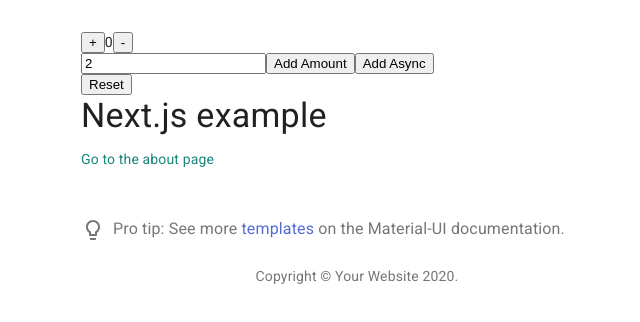
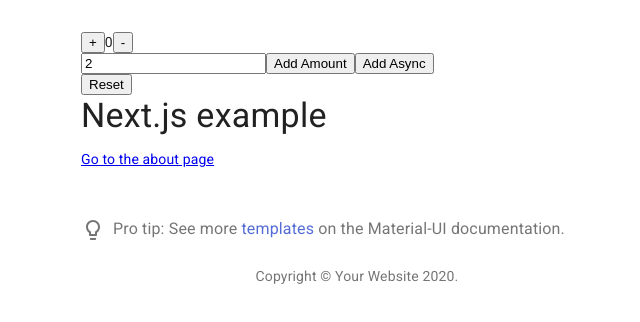
Before and after one commit to JakubKoralewski/lets-watch-it-together, a Next.js app: page / in a window 1280 px wide. Shown: the top 322 px of the page, without its empty margins (283-923 px from the left). Built offline with nearby package versions, Linux system fonts and the light colour scheme.

Commit message:
Add framer-motion. Wonky.
https://github.com/vercel/next.js/tree/canary/examples/with-framer-motion

```diff
--- a/package.json
+++ b/package.json
@@ -16,6 +16,7 @@
   "dependencies": {
     "@material-ui/core": "^4.11.2",
     "@reduxjs/toolkit": "^1.5.0",
+    "framer-motion": "^3.1.1",
     "next": "latest",
     "next-pwa": "^5.0.1",
     "react": "^16.13.1",
--- a/src/pages/_app.tsx
+++ b/src/pages/_app.tsx
@@ -3,12 +3,22 @@
 import Head from 'next/head'
 import { ThemeProvider } from '@material-ui/core/styles'
 import { Provider } from 'react-redux'
+import { AnimatePresence } from 'framer-motion'
+import { useRouter } from 'next/router'
 import CssBaseline from '@material-ui/core/CssBaseline'
 import theme from 'theme'
 import store from 'store'
+import { motion } from 'framer-motion'
 
-export default function MyApp(props) {
-	const { Component, pageProps } = props
+// https://github.com/vercel/next.js/blob/canary/examples/with-framer-motion/pages/_app.js
+function handleExitComplete() {
+	if (typeof window !== 'undefined') {
+		window.scrollTo({ top: 0 })
+	}
+}
+
+export default function MyApp({ Component, pageProps }) {
+	const router = useRouter()
 
 	React.useEffect(() => {
 		// Remove the server-side injected CSS.
@@ -27,13 +37,25 @@
 				/>
 			</Head>
 			<ThemeProvider theme={theme}>
-				{
-					/* CssBaseline kickstart an elegant, consistent,
-					 and simple baseline to build upon. */
-				}
+				{/* CssBaseline kickstart an elegant, consistent,
+					 and simple baseline to build upon. */}
 				<CssBaseline />
 				<Provider store={store}>
-					<Component {...pageProps} />
+					<AnimatePresence
+						exitBeforeEnter
+						onExitComplete={handleExitComplete}
+					>
+						<motion.div
+							key={router.route}
+							initial={{ opacity: 0 }}
+							animate={{ opacity: 1 }}
+							exit={{ opacity: 0 }}
+						>
+							<Component
+								{...pageProps}
+							/>
+						</motion.div>
+					</AnimatePresence>
 				</Provider>
 			</ThemeProvider>
 		</React.Fragment>
--- a/src/pages/index.tsx
+++ b/src/pages/index.tsx
@@ -1,11 +1,11 @@
-import React from 'react';
-import Container from '@material-ui/core/Container';
-import Typography from '@material-ui/core/Typography';
-import Box from '@material-ui/core/Box';
-import ProTip from 'components/ProTip';
-import Link from 'components/Link';
-import Copyright from 'components/Copyright';
-import ReduxExample from 'components/ReduxExample';
+import React from 'react'
+import Container from '@material-ui/core/Container'
+import Typography from '@material-ui/core/Typography'
+import Box from '@material-ui/core/Box'
+import ProTip from 'components/ProTip'
+import NextLink from 'next/link'
+import Copyright from 'components/Copyright'
+import ReduxExample from 'components/ReduxExample'
 
 export default function Index() {
 	return (
@@ -15,12 +15,15 @@
 				<Typography variant="h4" component="h1" gutterBottom>
 					Next.js example
 				</Typography>
-				<Link href="/about" color="secondary">
+				<NextLink href={'/about'} as={'/about'}>
 					Go to the about page
-				</Link>
+				</NextLink>
+				{/*<Link href="/about" color="secondary">*/}
+				{/*	Go to the about page*/}
+				{/*</Link>*/}
 				<ProTip />
 				<Copyright />
 			</Box>
 		</Container>
-	);
+	)
 }
```
Also changed, not shown: 2 other files (tests, documents, lock files or other folders).
